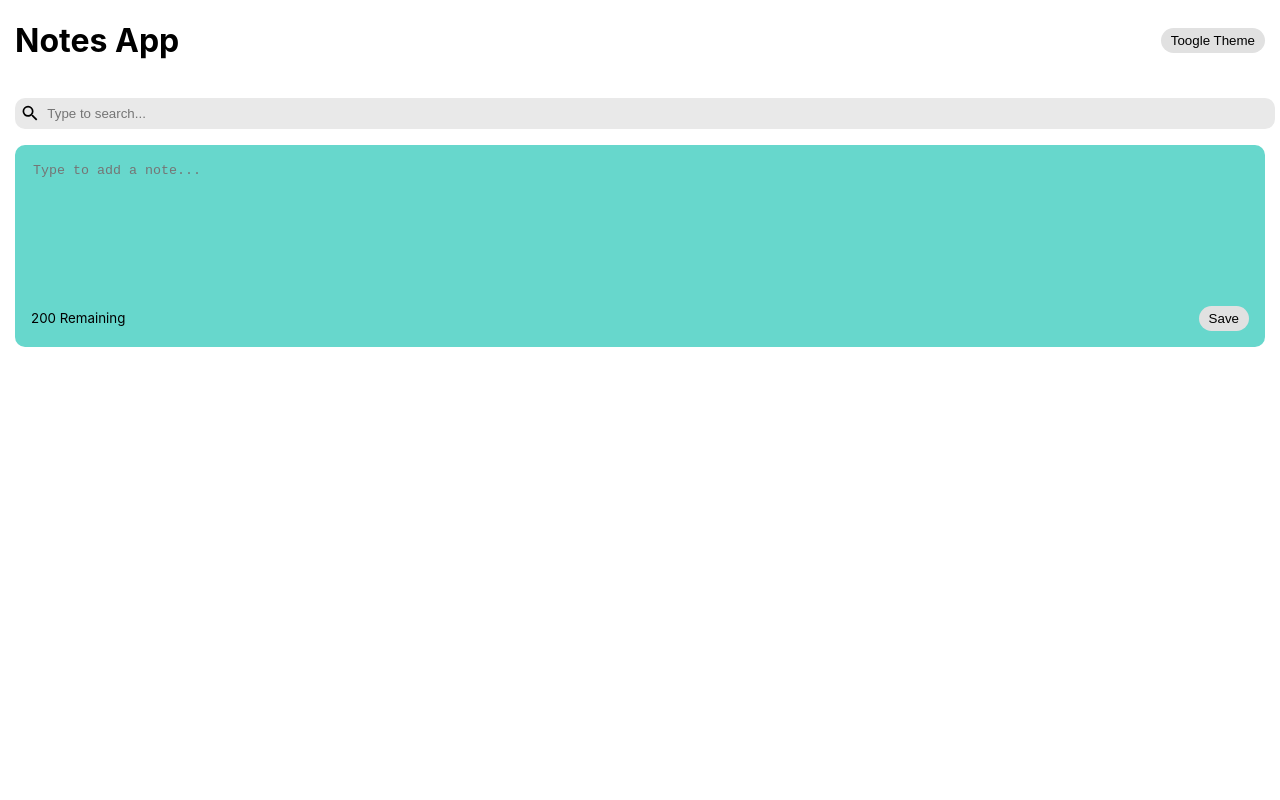
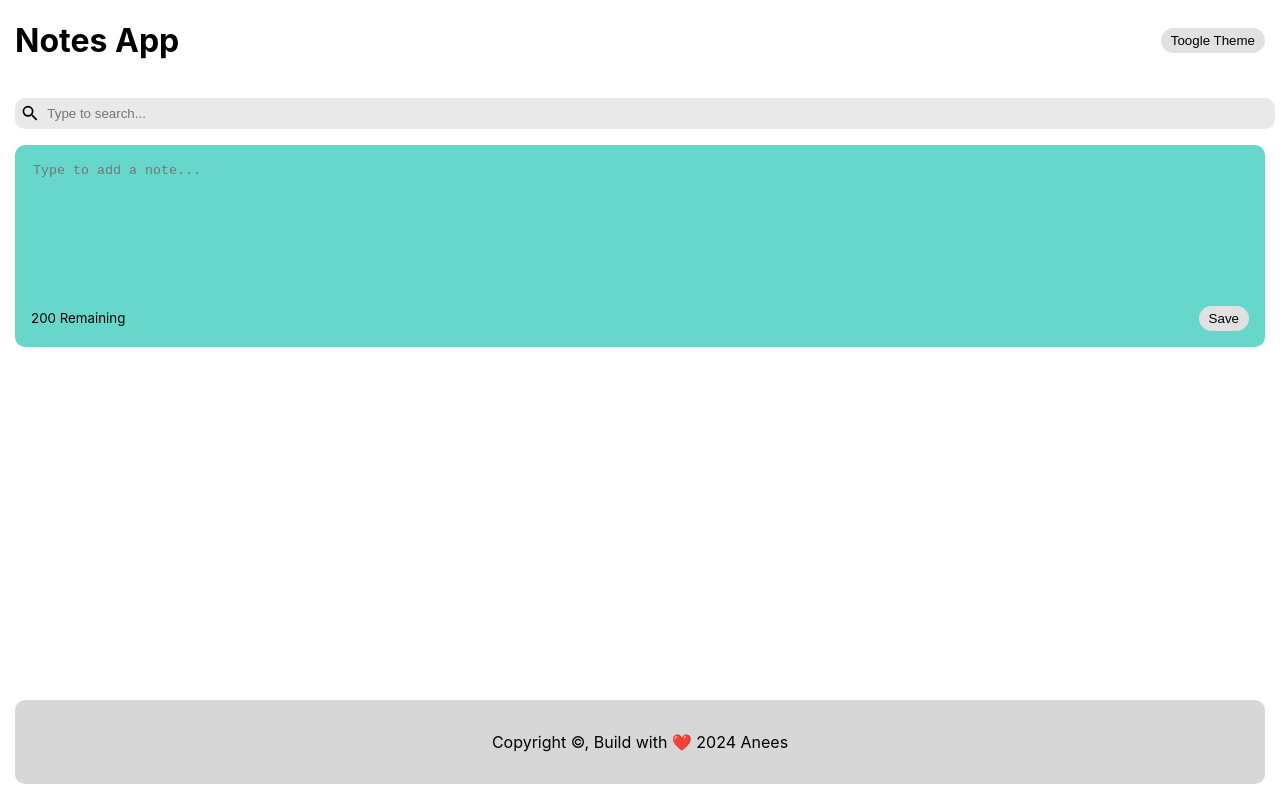
Before and after one commit to anees028/Notes-React-APP, a React (Create React App) app: page / in a window 1280 px wide. Built offline with nearby package versions, Linux system fonts and the light colour scheme; the HTML template or start-up script is replaced by a standard one.

Commit message:
Footer has been added and ready for both theme.

```diff
--- a/src/App.js
+++ b/src/App.js
@@ -3,6 +3,7 @@ import { nanoid } from "nanoid";
 import NotesList from "./components/NotesList";
 import Search from "./components/Search";
 import Header from "./components/Header";
+import Footer from "./components/Footer";
 
 const App = () => {
   const [notes, setNotes] = useState(() => {
@@ -46,6 +47,7 @@ const App = () => {
   return (
     <div className={`${darkMode && "dark-mode"}`}>
       <div className="container">
+        <div className="content">
           <Header handleToogleDarkMode={setDarkMode} />
           <Search handleSearchNote={setSearchText} />
           <NotesList
@@ -58,6 +60,8 @@ const App = () => {
             handleDeleteNote={deleteNote}
           />
         </div>
+        <Footer />
+      </div>
     </div>
   );
 };
--- /dev/null
+++ b/src/components/Footer.js
@@ -0,0 +1,10 @@
+
+const Footer = () => {
+    return (
+        <footer className="footer">
+            <p>Copyright &copy;, Build with ❤️ 2024 Anees</p>
+        </footer>
+    );
+}
+
+export default Footer;
--- a/src/index.css
+++ b/src/index.css
@@ -18,7 +18,13 @@ code {
   margin-left: auto;
   padding-right: 15px;
   padding-left: 15px;
+  display: flex;
+  flex-direction: column;
   min-height: 100vh;
+}
+
+.content {
+  flex: 1 0 auto;
 }
 
 .notes-list {
@@ -103,6 +109,15 @@ textarea:focus {
   margin-bottom: 1rem;
 }
 
+.footer {
+  text-align: center;
+  padding: 1rem;
+  background-color: #d7d7d7;
+  margin-top: 2rem;
+  border-radius: 10px;
+  margin-bottom: 2vh;
+}
+
 .dark-mode {
   background-color: #333;
   color: #fff;
@@ -120,3 +135,8 @@ textarea:focus {
 .dark-mode .note.new {
   background-color: #67d7cc;
 }
+
+.dark-mode .footer {
+  background-color: #80807f;
+  color: #fff;
+}
```
Lines whose indentation alone changed are shown as unchanged.
